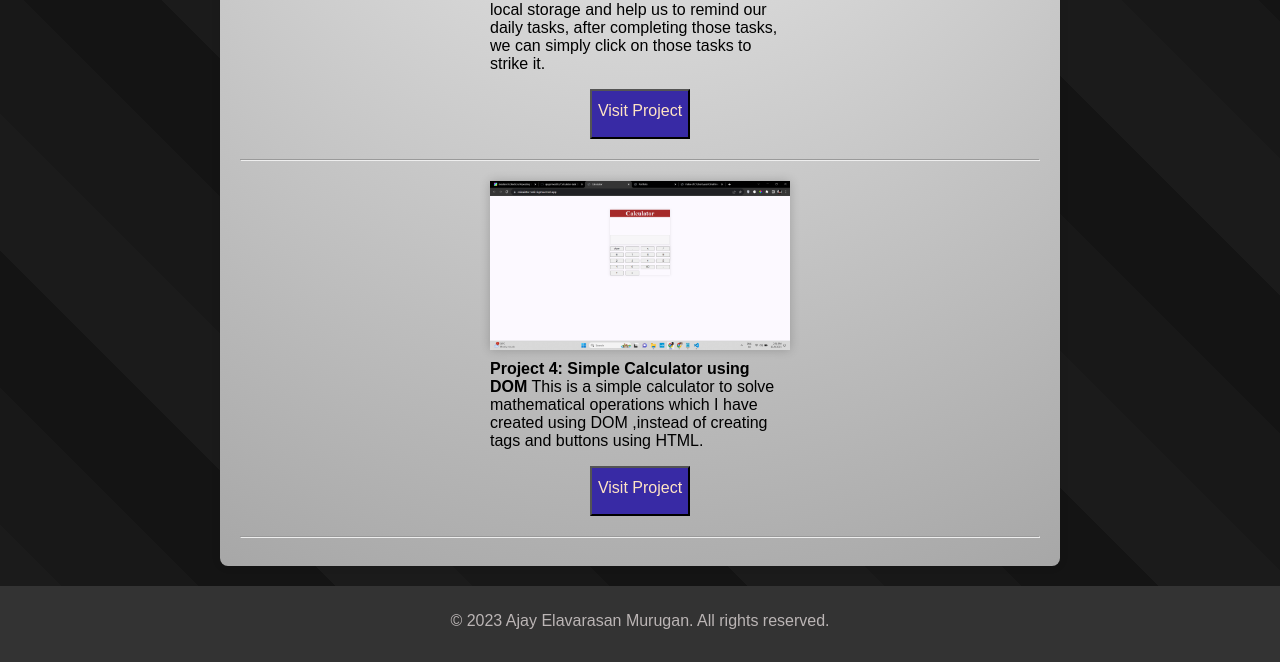
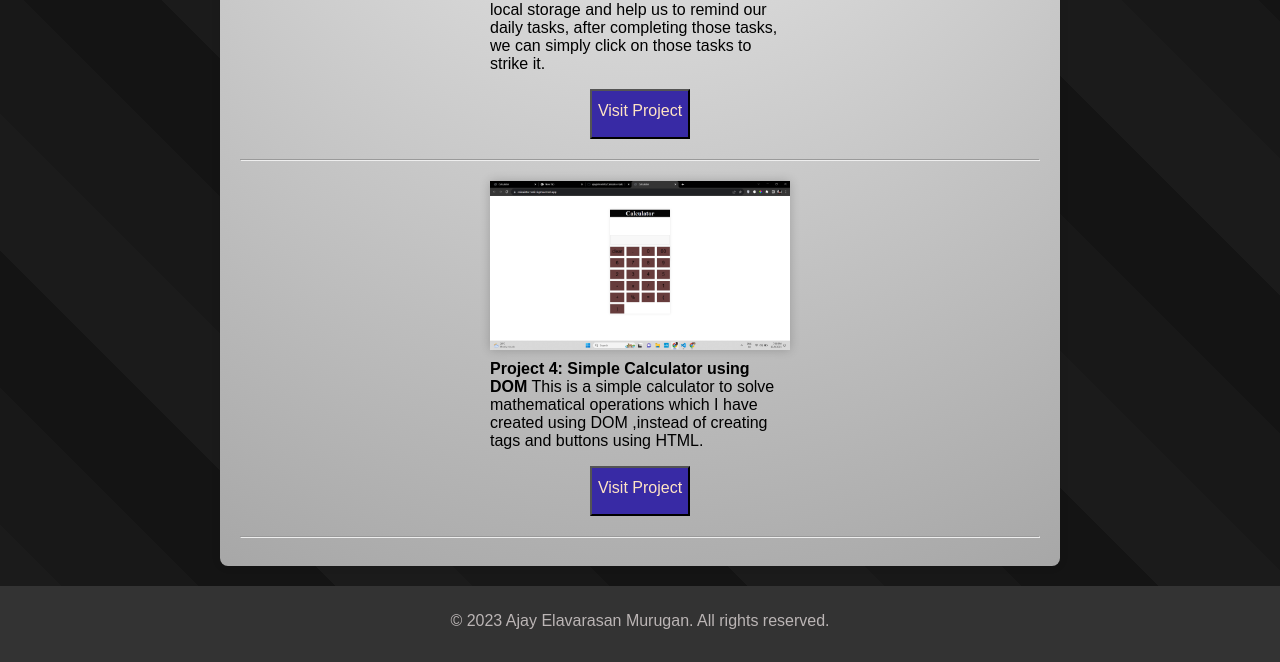
Before and after one commit to ajayprince692/Portfolio, a plain HTML site: page index.html in a window 1280 px wide. Shown: the part 2031-2693 px from the top of the page. Drawn offline with Linux system fonts and the light colour scheme.

Commit message:
image updated

```diff
--- a/index.html
+++ b/index.html
@@ -86,7 +86,7 @@
       <hr />
 
       <div class="project">
-        <img src="Simple calculator.png" alt="calculator image" />
+        <img src="calculator.png" alt="calculator image" />
         <p id="port">
           <strong>Project 4: Simple Calculator using DOM</strong>
           This is a simple calculator to solve mathematical operations which I
```
Also changed, not shown: Simple calculator.png (deleted), calculator.png (added).
